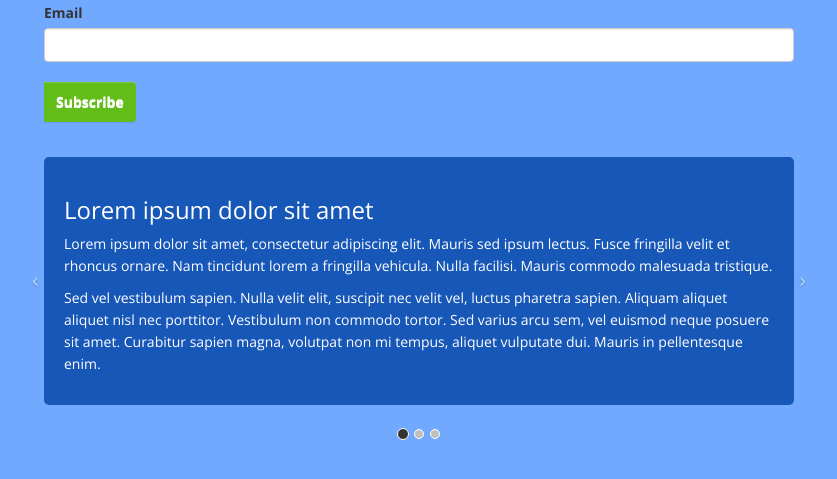
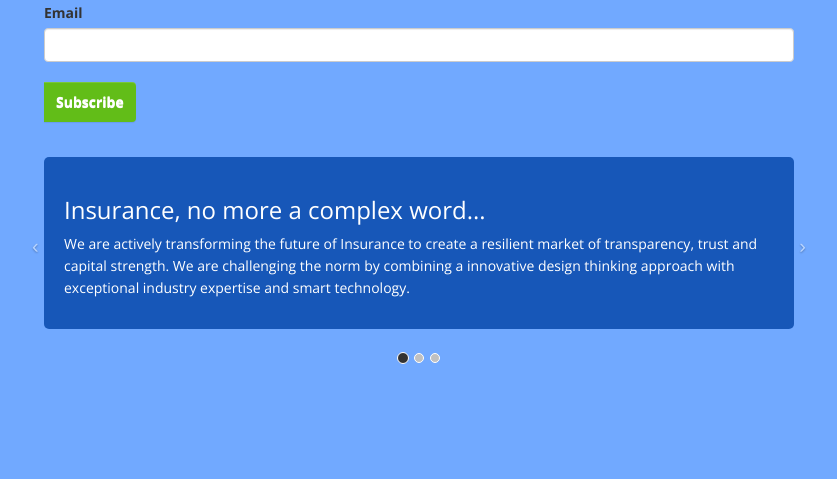
Before and after one commit to Bodharth/rohit-ease-new-underconstruction, a Rails app: page / in a window 1280 px wide. Shown: the part 293-772 px from the top of the page, without its empty margins (221-1058 px from the left). Run offline with Rails 7, Linux system fonts and the light colour scheme; style sheets or scripts are compiled from the project's sources; some libraries are stand-ins or nearby versions.

Commit message:
descrption added

```diff
--- a/app/models/subscriber.rb
+++ b/app/models/subscriber.rb
@@ -1,2 +1,4 @@
 class Subscriber < ActiveRecord::Base
+validates :email, presence: true
+
 end
--- a/app/views/home/index.html.erb
+++ b/app/views/home/index.html.erb
@@ -127,21 +127,19 @@
         <!-- Carousel items -->
         <div class="carousel-inner">
           <div class="item active">
-            <h3>Lorem ipsum dolor sit amet</h3>
-            <p> Lorem ipsum dolor sit amet, consectetur adipiscing elit. Mauris sed ipsum lectus. Fusce fringilla velit et rhoncus ornare. Nam tincidunt lorem a fringilla vehicula. Nulla facilisi. Mauris commodo malesuada tristique. </p>
-            <p>Sed vel vestibulum sapien. Nulla velit elit, suscipit nec velit vel, luctus pharetra sapien. Aliquam aliquet aliquet nisl nec porttitor. Vestibulum non commodo tortor. Sed varius arcu sem, vel euismod neque posuere sit amet. Curabitur sapien magna, volutpat non mi tempus, aliquet vulputate dui. Mauris in pellentesque enim. </p>
+            <h3>Insurance, no more a complex word...</h3>
+            <p> We are actively transforming the future of Insurance to create a resilient market of transparency, trust and capital strength. We are challenging the norm by combining a innovative design thinking approach with exceptional industry expertise and smart technology.</p>
+
+         </div>
+          <!--/item-->
+          <div class="item">
+            <p> Whether you are looking to outsource your day-to-day insurance administration or need expertise for a one-off project, Ease Insurance can provide you the Solution. With experienced and experts in a wide range of insurance, we offer specialist advice tailored to your exact requirements. From devising effective insurance programmes, to taking care of complex claim negotiations and advising on major finance deals, we have the insight, focus and vision you need to achieve your objectives. </p>
           </div>
           <!--/item-->
           <div class="item">
-            <h3>Lorem ipsum dolor sit amet</h3>
-            <p> Lorem ipsum dolor sit amet, consectetur adipiscing elit. Mauris sed ipsum lectus. Fusce fringilla velit et rhoncus ornare. Nam tincidunt lorem a fringilla vehicula. Nulla facilisi. Mauris commodo malesuada tristique. </p>
-            <p>Sed vel vestibulum sapien. Nulla velit elit, suscipit nec velit vel, luctus pharetra sapien. Aliquam aliquet aliquet nisl nec porttitor. Vestibulum non commodo tortor. Sed varius arcu sem, vel euismod neque posuere sit amet. Curabitur sapien magna, volutpat non mi tempus, aliquet vulputate dui. Mauris in pellentesque enim.
-          </div>
-          <!--/item-->
-          <div class="item">
-            <h3>Lorem ipsum dolor sit amet</h3>
-            <p> Lorem ipsum dolor sit amet, consectetur adipiscing elit. Mauris sed ipsum lectus. Fusce fringilla velit et rhoncus ornare. Nam tincidunt lorem a fringilla vehicula. Nulla facilisi. Mauris commodo malesuada tristique. </p>
-            <p>Sed vel vestibulum sapien. Nulla velit elit, suscipit nec velit vel, luctus pharetra sapien. Aliquam aliquet aliquet nisl nec porttitor. Vestibulum non commodo tortor. Sed varius arcu sem, vel euismod neque posuere sit amet. Curabitur sapien magna, volutpat non mi tempus, aliquet vulputate dui. Mauris in pellentesque enim.
+                 <p> Our aim is to provide a totally independent service to consumers and users of insurance in India.
+                Understanding insurance and being informed is the key to getting the most from your policy and avoiding unexpected problems. </p>
+
           </div>
           <!--/item-->
         </div>
```
Also changed, not shown: config/environments/development.rb (+7 -7 lines), config/environments/production.rb (+4 -4 lines), db/development.sqlite3.
